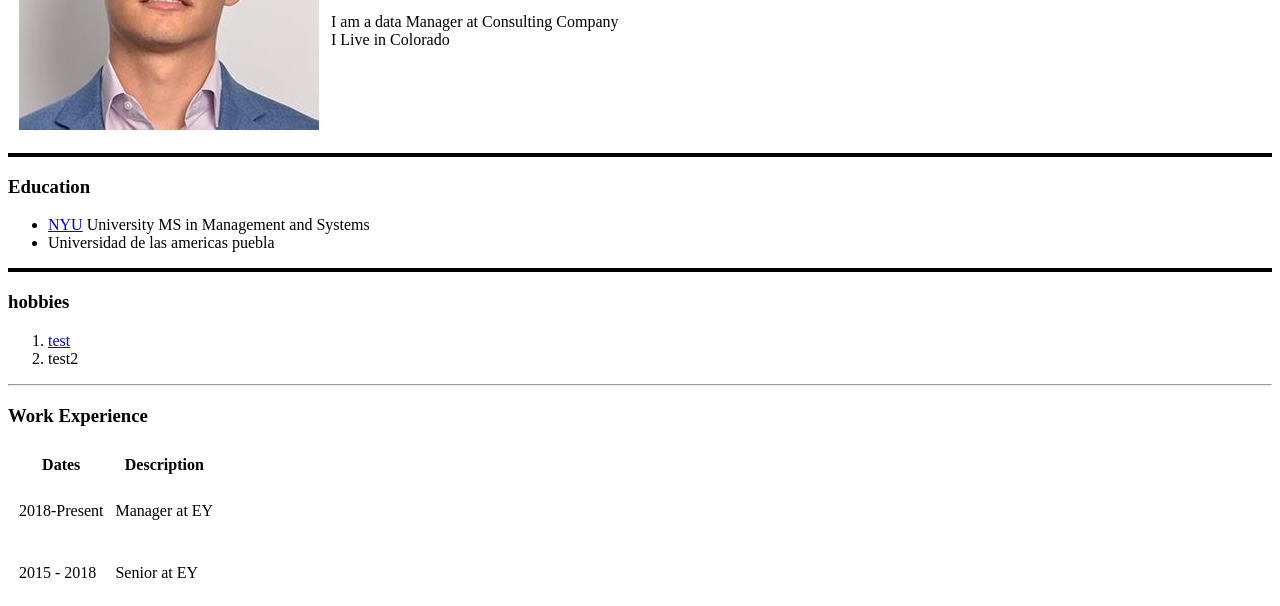
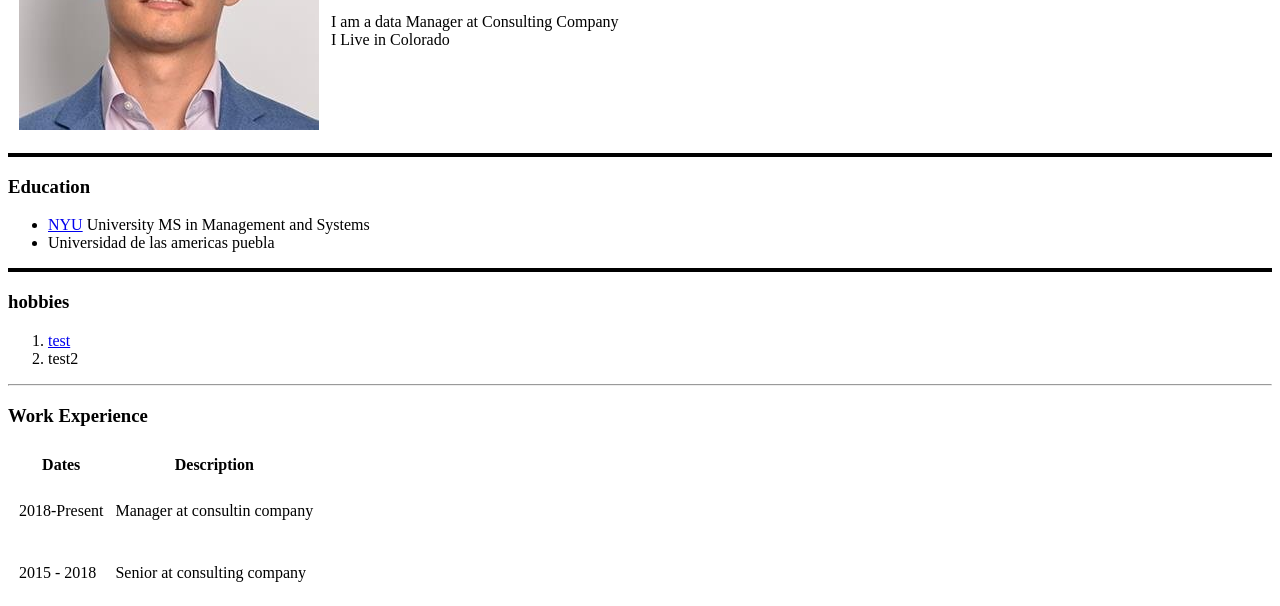
Before and after one commit to santiagodsm/cv, a plain HTML site: page index.html in a window 1280 px wide. Shown: the part 189-795 px from the top of the page. Drawn offline with Linux system fonts and the light colour scheme.

Commit message:
Update index.html

```diff
--- a/index.html
+++ b/index.html
@@ -48,7 +48,7 @@
           <p>2018-Present</p>
         </td>
         <td>
-          <p>Manager at EY</p>
+          <p>Manager at consultin company</p>
         </td>
       </tr>
       <tr>
@@ -56,7 +56,7 @@
           <p>2015 - 2018</p>
         </td>
         <td>
-          <p>Senior at EY</p>
+          <p>Senior at consulting company</p>
         </td>
       </tr>
     </tbody>
@@ -102,7 +102,7 @@
 
   <hr>
 
-  <form action="mailto:santiagodsm@gmail.com" method="post" enctype="text/plain">
+  <form action="mailto:info@test.com" method="post" enctype="text/plain">
     <label>Your Name:</label>
     <input type="text" name="yourName" value=""><br>
     <label for="">Your Email:</label>
```
